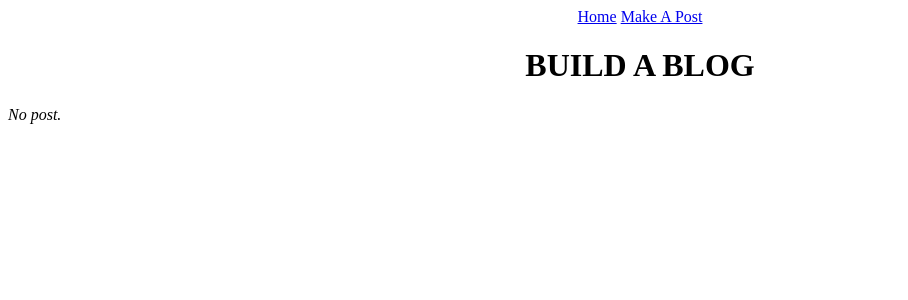
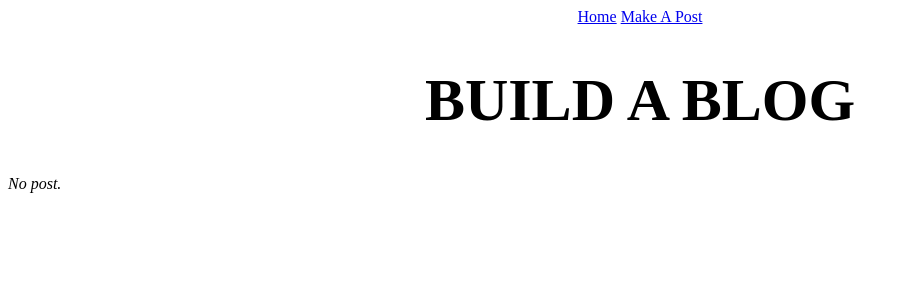
Before and after one commit to kstanyu/build-a-blog, a Flask app: page /blog in a window 1280 px wide. Shown: the top 300 px of the page, without its empty margins (0-908 px from the left). Run offline with Flask 2, Linux system fonts and the light colour scheme; data that the repository does not hold is empty.

Commit message:
removed unnesssary spaces[KT]

```diff
--- a/templates/blog-post.html
+++ b/templates/blog-post.html
@@ -3,14 +3,10 @@
  h1 {
     text-align: center;
    }
-
 {% endblock %}
-
-
 {% block content %}
     <h1>{{blog_title}}</h1>
     <p>
         {{blog_content}}
     </p>
-
 {% endblock %}
--- a/templates/homepage.html
+++ b/templates/homepage.html
@@ -2,19 +2,15 @@
 {% block style %}
  h1 {
     text-align: center;
-    font-size: 60   px;
-    font-family: ubuntu;:wq
+    font-size: 60px;
+    font-family: ubuntu;
    }
-
    ul {
        list-style: none;
        margin: 0;
        padding: 0;
     }
-
-
 {% endblock %}
-
 
 {%block content %}
     <div>
--- a/templates/newpost.html
+++ b/templates/newpost.html
@@ -12,7 +12,6 @@
          font: 16px sans-serif;
          border-radius: 10px;
          }
-
          textarea {
              margin: 10px 0;
              width: 540px;
@@ -21,7 +20,6 @@
       h1 {
         text-align: center;
        }
-
 {% endblock %}
 
 {% block content %}
@@ -47,7 +45,6 @@
             <span class = "error">{{body_error}}</span>
            </p>
         <br />
-
         <input type = "submit" value = "Add Entry"/>
     </form>
     </div>
```
